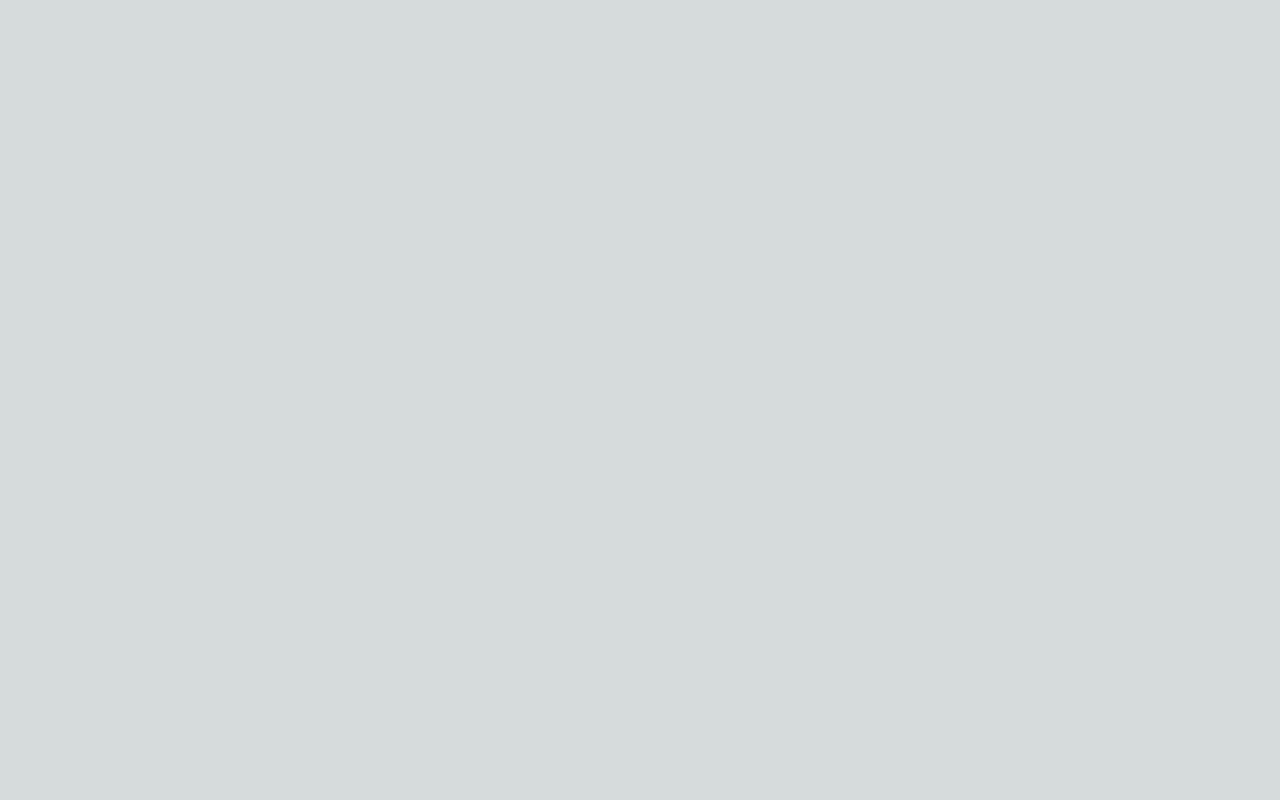
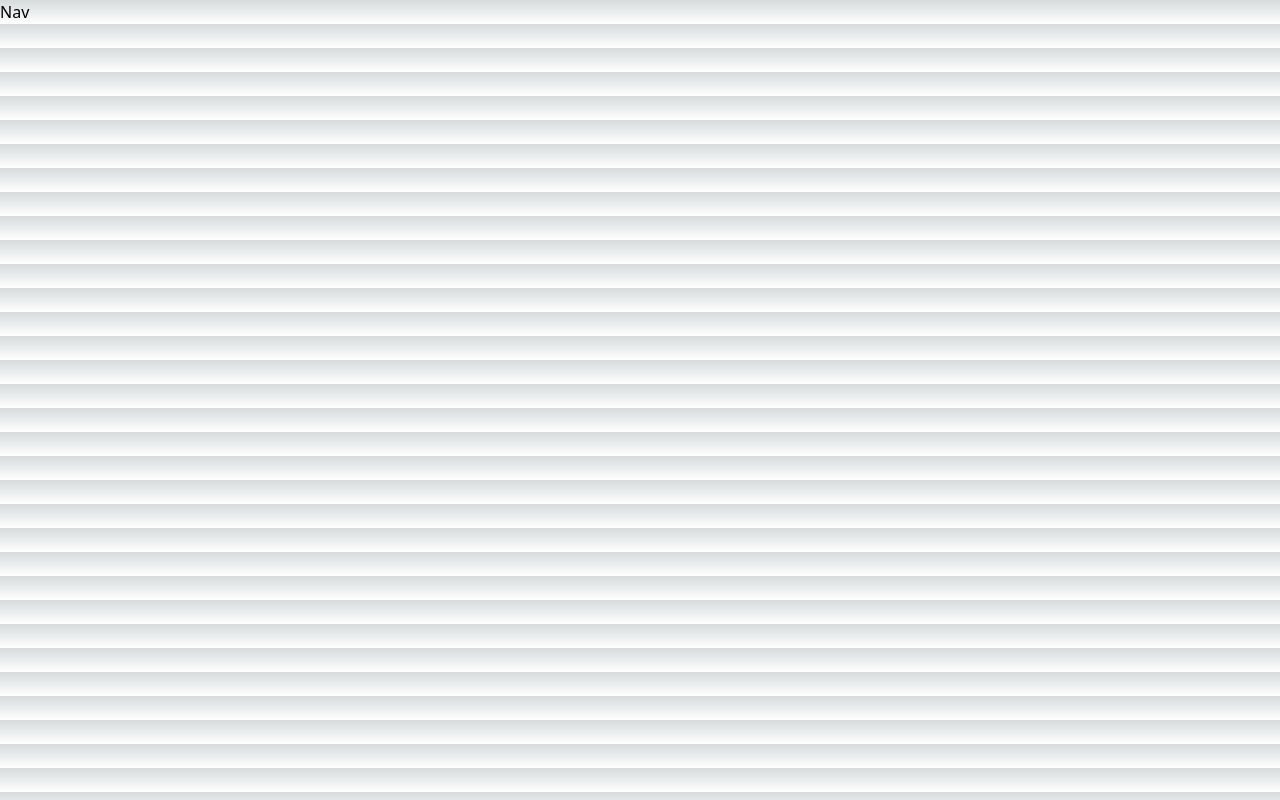
Before and after one commit to Anastasiia-Obushenko/creative-writes, a Next.js app: page / in a window 1280 px wide. Built offline with nearby package versions, Linux system fonts and the light colour scheme.

Commit message:
set up and add Layout component to project

```diff
--- /dev/null
+++ b/components/layout.js
@@ -0,0 +1,11 @@
+import Nav from "./Nav";
+
+
+export default function Layout({children}) {
+  return (
+      <div>
+          <Nav />
+          <main>{ children}</main>
+    </div>
+  )
+}
--- a/pages/_app.js
+++ b/pages/_app.js
@@ -1,5 +1,10 @@
-import '@/styles/globals.css'
+import Layout from '@/components/layout';
+import '@/styles/globals.css';
 
 export default function App({ Component, pageProps }) {
-  return <Component {...pageProps} />
+  return (
+    <Layout>
+      <Component {...pageProps} />
+    </Layout>
+  );
 }
```
